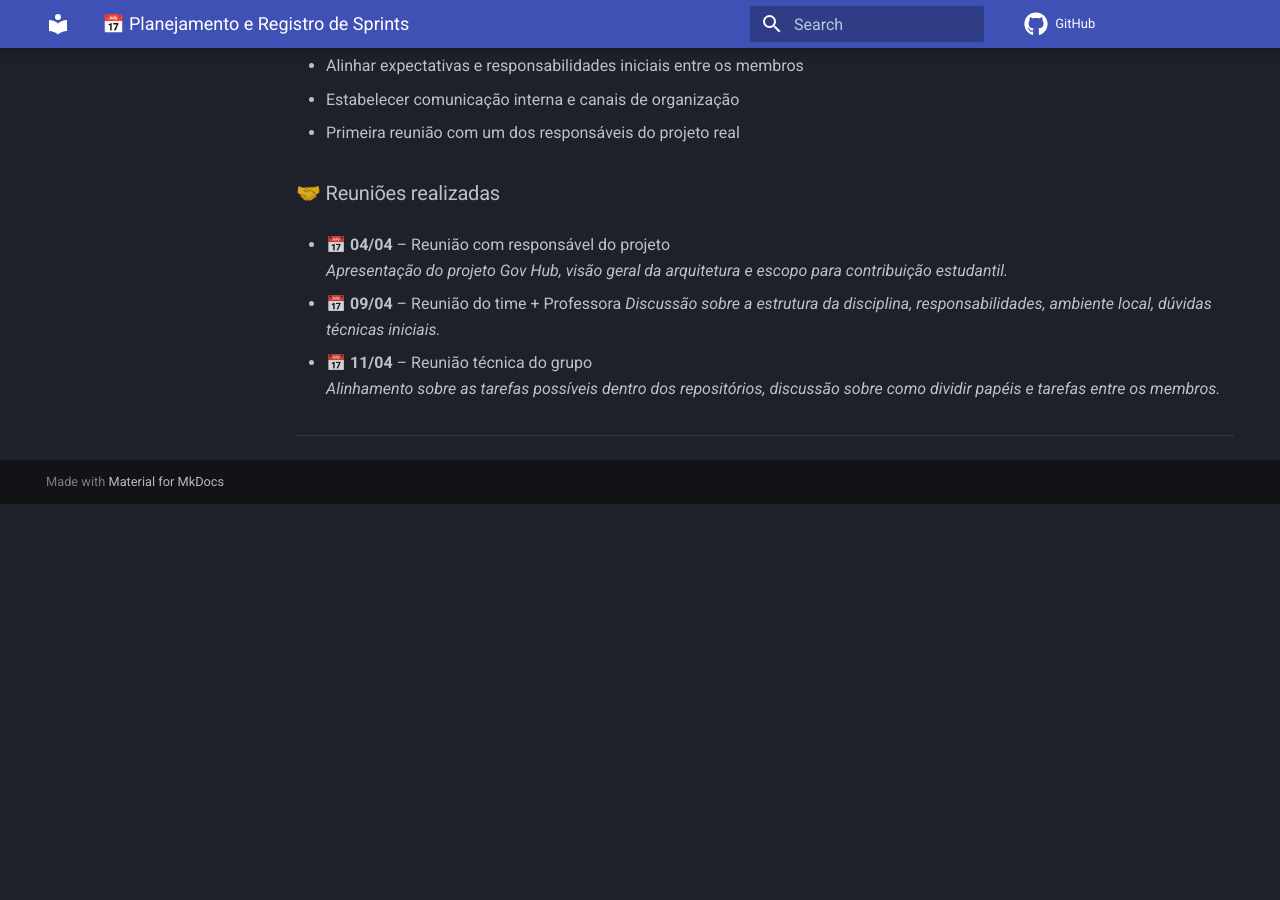
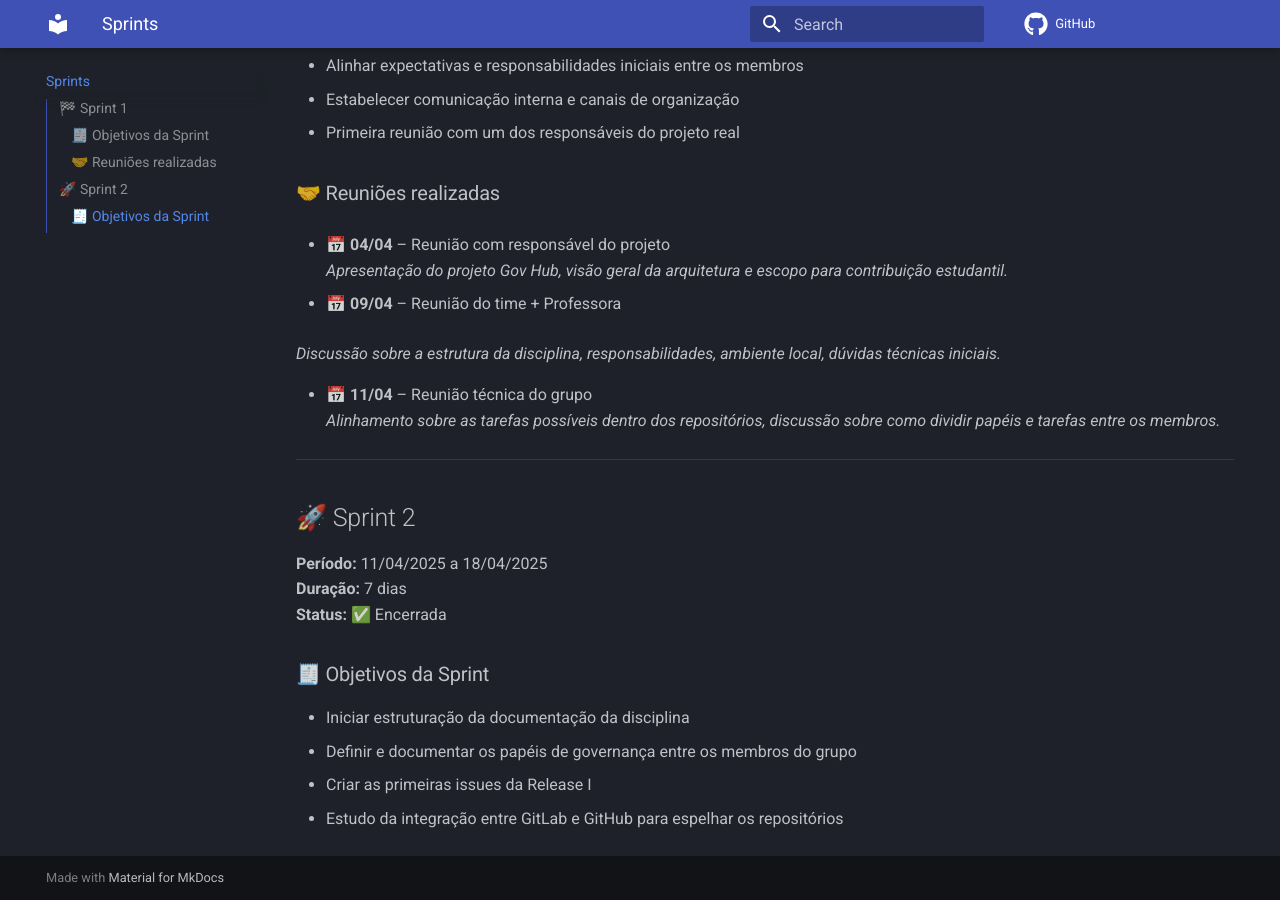
Before and after one commit to gces-govhub/gov-hub-wiki, an MkDocs documentation site: the page built from docs/sprints/sprints.md, in a window 1280 px wide and 900 px high, scrolled down 523 px. Built offline with MkDocs 1.6.1 and Material for MkDocs 9.7.7, drawn with Linux system fonts in a browser that asks for light colours; comment, search, counter and statistics services are not loaded; before the commit the page ends 1027 px from its top, so only the background shows below that.

Commit message:
docs(sprint): adiciona documentacao da sprint e papeis

```diff
--- a/docs/sprints/sprints.md
+++ b/docs/sprints/sprints.md
@@ -23,8 +23,23 @@
   *Apresentação do projeto Gov Hub, visão geral da arquitetura e escopo para contribuição estudantil.*
 
 - **📅 09/04** – Reunião do time + Professora
+
   *Discussão sobre a estrutura da disciplina, responsabilidades, ambiente local, dúvidas técnicas iniciais.*
 
 - **📅 11/04** – Reunião técnica do grupo
   *Alinhamento sobre as tarefas possíveis dentro dos repositórios, discussão sobre como dividir papéis e tarefas entre os membros.*
 ---
+
+
+## 🚀 Sprint 2
+
+**Período:** 11/04/2025 a 18/04/2025
+**Duração:** 7 dias
+**Status:** ✅ Encerrada
+
+### 🧾 Objetivos da Sprint
+
+- Iniciar estruturação da documentação da disciplina
+- Definir e documentar os papéis de governança entre os membros do grupo
+- Criar as primeiras issues da Release I
+- Estudo da integração entre GitLab e GitHub para espelhar os repositórios
--- a/mkdocs.yml
+++ b/mkdocs.yml
@@ -23,3 +23,4 @@ nav:
       #- Disciplina: roadmap/roadmap-disciplina.md
       #- Contribuição Técnica: roadmap/roadmap-contribuicao.md
   - Papéis de Governança: papeis.md
+  - Sprints: sprints/sprints.md
```
Also changed, not shown: docs/papeis.md (+5 -6 lines).
